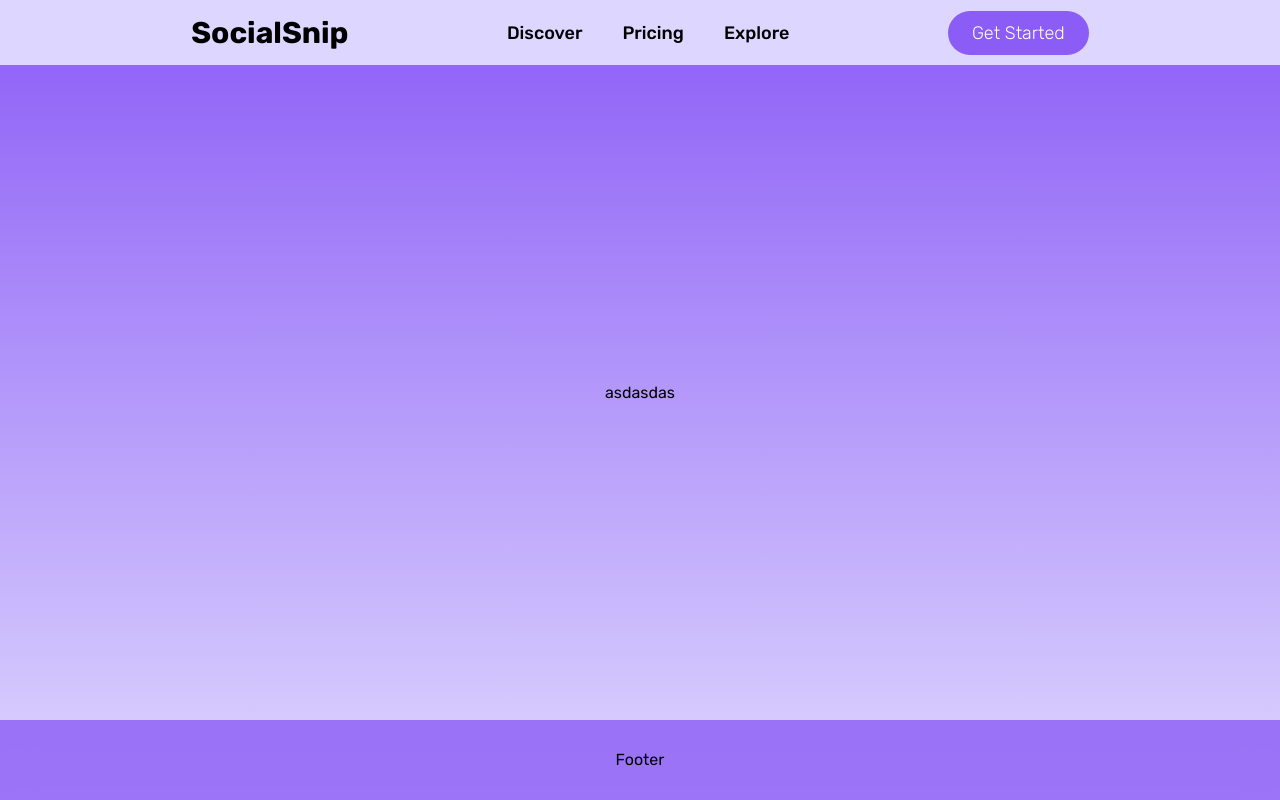
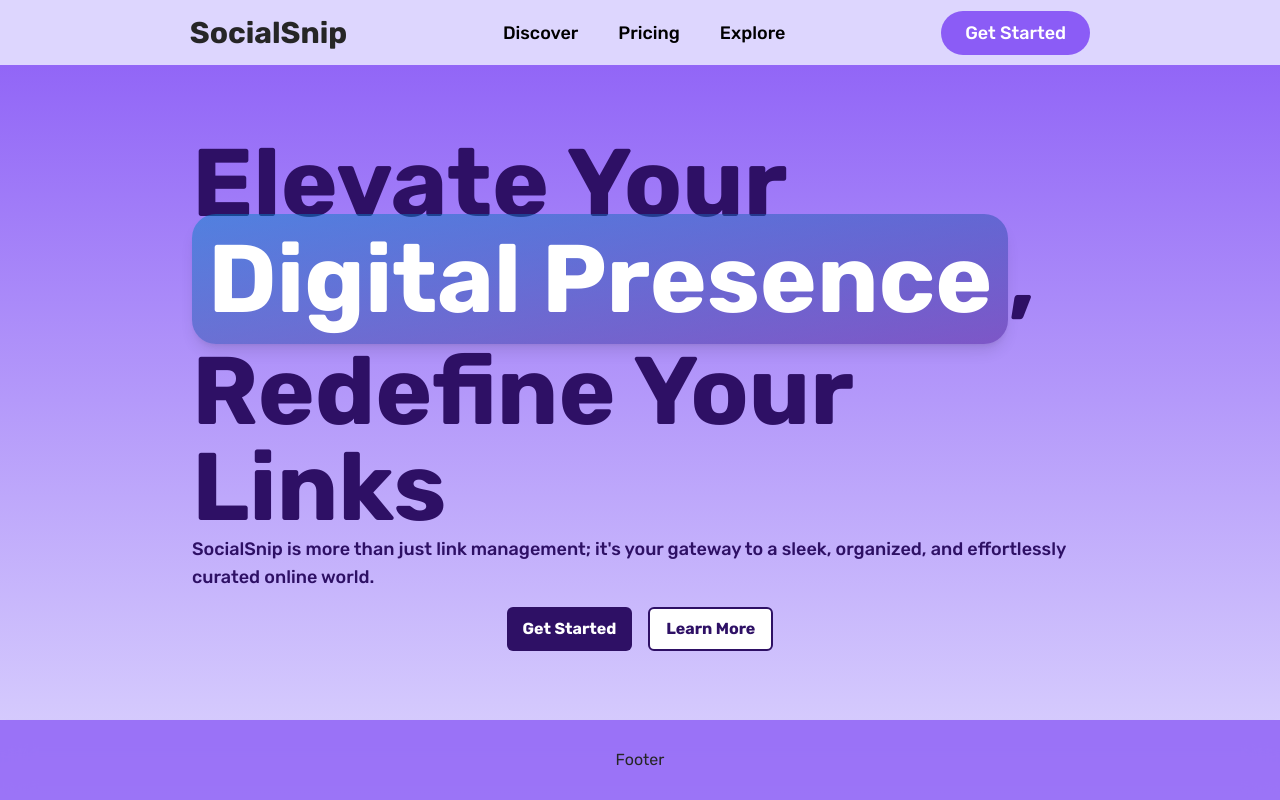
Before and after one commit to dimacuhamarc/social-snip, a React (Create React App) app: page / in a window 1280 px wide. Built offline with nearby package versions, Linux system fonts and the light colour scheme.

Commit message:
[PROJECT] Add DaisyUI

```diff
--- a/package.json
+++ b/package.json
@@ -44,6 +44,7 @@
     ]
   },
   "devDependencies": {
+    "daisyui": "^4.5.0",
     "tailwind-scrollbar": "^3.0.5"
   }
 }
--- a/src/components/NavigationBar.jsx
+++ b/src/components/NavigationBar.jsx
@@ -27,7 +27,7 @@
       <div className="links flex flex-row gap-2 text-lg text-left font-medium">
         <Link
           to="/onboarding"
-          className="inline-flex justify-center text-white font-light bg-violet-500 border-0 py-2 px-6 focus:outline-none hover:bg-violet-800 rounded-3xl text-lg8"
+          className="inline-flex justify-center text-white font-li bg-violet-500 border-0 py-2 px-6 focus:outline-none hover:bg-violet-800 rounded-3xl text-lg8"
         >
           Get Started
         </Link>
--- /dev/null
+++ b/src/components/mainsite/Hero.jsx
@@ -0,0 +1,27 @@
+export default function Hero() {
+  return (
+    <>
+      <div className="">
+        <h1 className="text-8xl font-bold text-violet-950 mb-4">
+          Elevate Your <span className="bg-gradient-to-br to-violet-900/50 from-sky-600/50 text-white px-4 py-2 rounded-3xl shadow-lg hover:brightness-125">Digital Presence</span>,
+        </h1>
+        <h1 className="text-8xl font-bold text-violet-950">
+          Redefine Your Links
+        </h1>
+        <p className="text-lg font-medium text-violet-950">
+          SocialSnip is more than just
+          link management; it's your gateway to a sleek, organized, and
+          effortlessly curated online world.
+        </p>
+        <div className="flex flex-row justify-center">
+          <button className="px-4 py-2 mt-4 font-bold text-white bg-violet-950 rounded-md hover:bg-purple-850">
+            Get Started
+          </button>
+          <button className="px-4 py-2 mt-4 ml-4 font-bold text-violet-950 bg-white border-2 border-violet-950 rounded-md hover:bg-violet-950 hover:text-white">
+            Learn More
+          </button>
+        </div>
+      </div>
+    </>
+  );
+}
--- a/src/layouts/MainLayout.jsx
+++ b/src/layouts/MainLayout.jsx
@@ -1,6 +1,6 @@
 export const MainLayout = ({ children }) => {
   return (
-    <div className='app h-full w-full flex flex-col justify-center '>
+    <div className='app h-full w-full flex flex-col justify-center text-base-100'>
       {children}
     </div>
   )
--- a/src/layouts/SiteLayout.tsx
+++ b/src/layouts/SiteLayout.tsx
@@ -12,9 +12,8 @@
   return (
     <div className="flex flex-col h-full justify-between w-full bg-gradient-to-b from-violet-500 to-violet-200">
       <NavigationBar />
-      <div className="h-full w-full flex flex-grow flex-col justify-center items-center">
+      <div className="h-full w-full px-48 flex flex-grow flex-col justify-center items-center">
         {children}
-        asdasdas
       </div>
       <div className="static bottom-0 w-full h-20 py-10 flex flex-row items-center justify-center bg-violet-500 shadow-md bg-opacity-80 backdrop-blur-lg">
         Footer
--- a/src/pages/MainSite.jsx
+++ b/src/pages/MainSite.jsx
@@ -1,3 +1,4 @@
+import Hero from "src/components/mainsite/Hero";
 import SiteLayout from "../layouts/SiteLayout";
 
 
@@ -7,7 +8,7 @@
   return (
     <>
       <SiteLayout>
-
+        <Hero />
       </SiteLayout>
     </>
   )
--- a/tailwind.config.js
+++ b/tailwind.config.js
@@ -1,5 +1,22 @@
 /** @type {import('tailwindcss').Config} */
 module.exports = {
+  daisyui: {
+    themes: [
+      {
+        SocialSnap: {
+          "primary": "#8b5cf6",
+          "secondary": "#f84900",
+          "accent": "#6d28d9",
+          "neutral": "#f5f5f5",
+          "base-100": "#262626",
+          "info": "#6d28d9",
+          "success": "#15803d",
+          "warning": "#f97316",
+          "error": "#e11d48",
+        },
+      }
+    ],
+  },
   darkMode: ["class"],
   content: [
     './pages/**/*.{js,jsx,ts,tsx}',
@@ -19,6 +36,7 @@
     extend: {},
   },
   plugins: [
+    require("daisyui"),
     require('tailwind-scrollbar'),
     require("tailwindcss-animate"),
   ],
```
Also changed, not shown: 1 other file (tests, documents, lock files or other folders).
